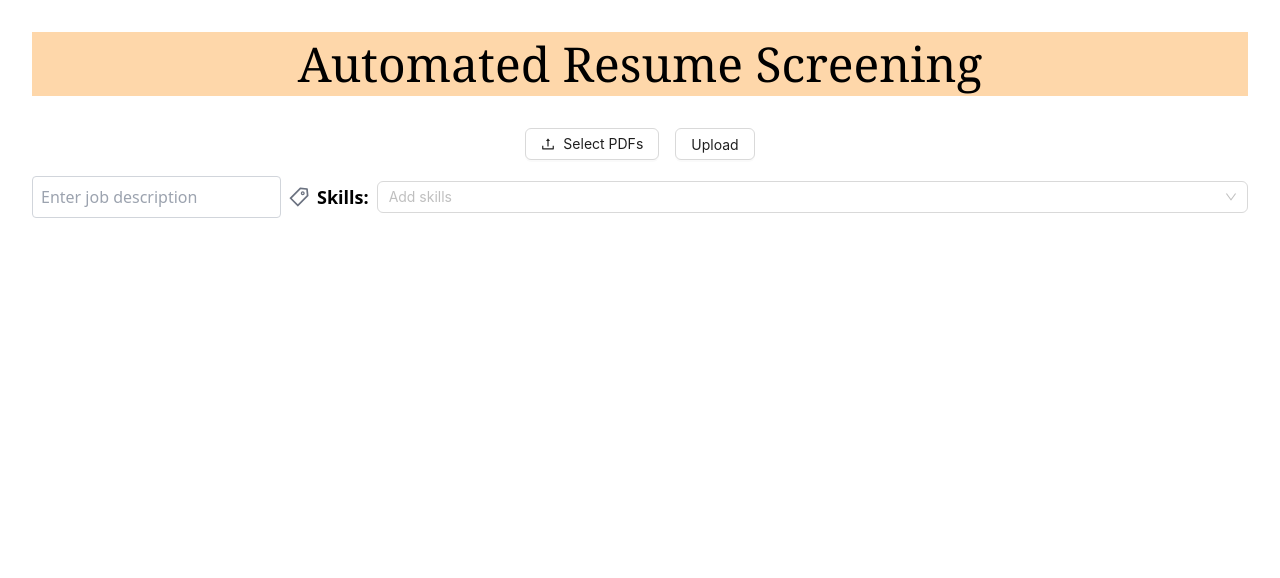
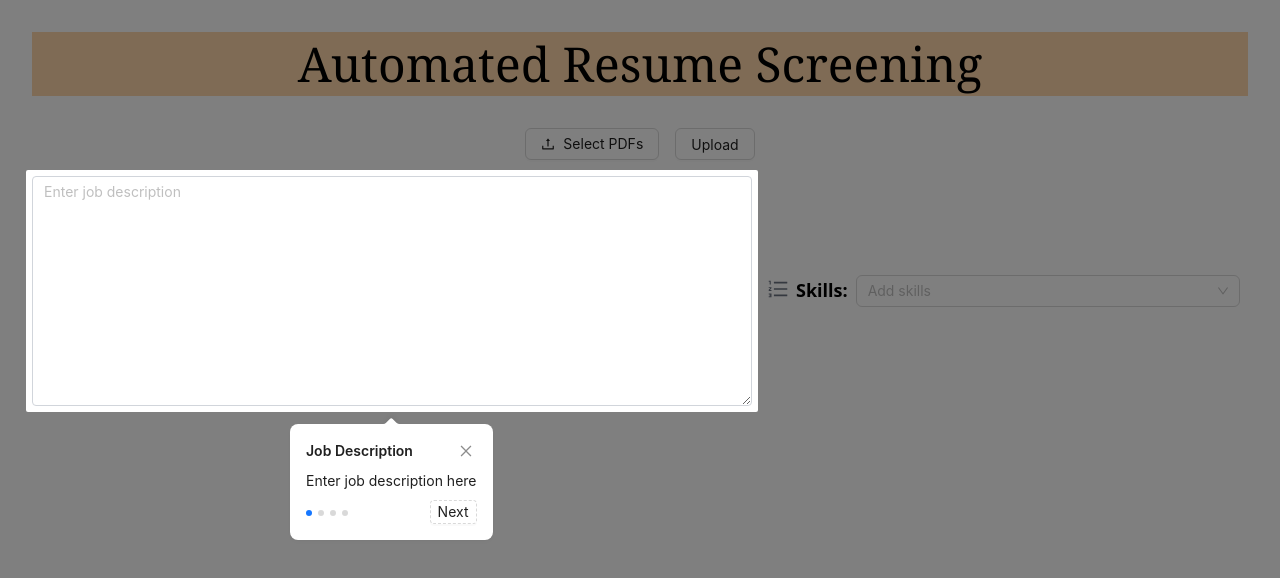
Before and after one commit to parththakkar1818/Automated-Resume-Screening, a React (Create React App) app in the folder frontend/: page / in a window 1280 px wide. Shown: the top 578 px of the page. Built offline with nearby package versions, Linux system fonts and the light colour scheme.

Commit message:
Update Home.jsx with final UI and tour

```diff
--- a/frontend/src/components/Home.jsx
+++ b/frontend/src/components/Home.jsx
@@ -1,4 +1,4 @@
-import React, { useState } from "react";
+import React, { useState ,useRef,useEffect} from "react";
 import {
   Upload,
   Button,
@@ -9,13 +9,18 @@ import {
   Select,
   Collapse,
   Progress,
+  Tooltip,
+  Input,
+  Tour
 } from "antd";
 import {
   UploadOutlined,
   TagOutlined,
   DownloadOutlined,
+  MailTwoTone,
+  OrderedListOutlined,
 } from "@ant-design/icons";
-
+const { TextArea } = Input;
 const { Option } = Select;
 const { Panel } = Collapse;
 
@@ -29,7 +34,41 @@ const Home = () => {
   const [expandedRowKeys, setExpandedRowKeys] = useState([]);
   const [allFiles, setAllFiles] = useState([]);
   const [allMails, setAllMails] = useState([]);
+  const [open, setOpen] = useState(false);
 
+
+
+  const ref1 = useRef(null);
+  const ref2 = useRef(null);
+  const ref3 = useRef(null);
+  const ref4 = useRef(null);
+
+  const steps = [
+    {
+      title: "Job Description",
+      description: "Enter job description here",
+      target: () => ref1.current,
+      nextButtonProps: {type:"dashed" ,children:"Next"}
+    },
+    {
+      title: "Skills",
+      description: "Add required skills here",
+      target: () => ref2.current,
+      nextButtonProps: {type:"dashed" ,children:"Next"}
+    },
+    {
+      title: "Select PDFs",
+      description: "Click here to select PDF files",
+      target: () => ref3.current,
+      nextButtonProps: {type:"dashed" ,children:"Next"}
+    },
+    {
+      title: "Upload",
+      description: "Upload selected files",
+      target: () => ref4.current,
+      nextButtonProps: {type:"dashed" ,children:"Finish"}
+    },
+  ];
 
   const handleFileChange = (info) => {
     setSelectedFiles(info.fileList);
@@ -215,8 +254,12 @@ const Home = () => {
       <h1 className="text-5xl font-serif bg-orange-200 p-2 mb-8 text-center">
         Automated Resume Screening
       </h1>
+      {/* <Button onClick={() => setOpen(true)}>
+        Begin Tour
+      </Button> */}
       <div className="flex justify-center items-center mb-4">
         <Upload
+
           multiple
           onChange={handleFileChange}
           fileList={selectedFiles}
@@ -224,25 +267,35 @@ const Home = () => {
           customRequest={() => {}}
           beforeUpload={() => false}
         >
-          <Button icon={<UploadOutlined />}>Select PDFs</Button>
+          <Button icon={<UploadOutlined />} ref={ref3}>Select PDFs</Button>
         </Upload>
-        <Button onClick={uploadPDFs} className="ml-4" loading={loading}>
+        <Button ref={ref4} onClick={uploadPDFs} className="ml-4" loading={loading} >
           Upload
         </Button>
       </div>
-      <div className="flex justify-center items-center mb-4">
-        <input
-          className="p-2 border border-gray-300 rounded mr-2"
+      <div className="flex items-center mb-4 space-x-4">
+        <div ref={ref1} className="w-3/5">
+
+          <TextArea
+            // ref={ref1}
+            title="Job  Description"
+            className="border border-gray-300 rounded"
             type="text"
             placeholder="Enter job description"
             value={jobDescription}
             onChange={handleJobDescriptionChange}
+            rows={10}
           />
-        <TagOutlined className="text-xl text-gray-500 mr-2" />
-        <span className="text-lg font-semibold mr-2">Skills:</span>
+        </div>
+
+        <div ref={ref2} className="w-2/5">
+
+          <OrderedListOutlined className="text-xl text-gray-500 mr-2" />
+          <span className="text-lg font-semibold mr-2" >Skills:</span>
           <Select
+
             mode="tags"
-          style={{ width: "10%" }}
+            style={{ width: "80%" }}
             placeholder="Add skills"
             value={skills}
             onChange={handleSkillChange}
@@ -254,6 +307,7 @@ const Home = () => {
             <Option key="Skill3">Skill3</Option> */}
           </Select>
         </div>
+      </div>
       {loading && (
         <div className="mt-8 text-center">
           <Spin tip="Processing files..." size="large" />
@@ -261,9 +315,29 @@ const Home = () => {
       )}
       {results.length > 0 && (
         <div className="mt-8">
-          <h2 className="text-2xl font-bold mb-4">Results:</h2>
-          <button onClick={handleDownloadAll}>Download all</button>
-          <button onClick={sendMail}>Send mail</button>
+          <h2 className="text-2xl font-bold mb-4 flex justify-center">
+            Results
+          </h2>
+          {/* <Button onClick={uploadPDFs} className="ml-4" loading={loading}>
+          Upload
+          </Button> */}
+          {/* <button onClick={handleDownloadAll}>Download all</button> */}
+          <div className="mb-9 mt-5 flex justify-center items-center">
+            <Button onClick={handleDownloadAll} className="mr-5 ">
+              <Tooltip title="Download all best suited Resumes">
+
+                <DownloadOutlined className=" align-middle mb-1 mr-2"/>
+                Download All
+              </Tooltip>
+            </Button>
+            <Button onClick={sendMail} className="">
+            <Tooltip title="Mail selected candidates">
+
+              <MailTwoTone className=" align-middle mb-1 mr-2" />
+              Send Mail
+            </Tooltip>
+            </Button>
+          </div>
           <Table
             dataSource={results}
             columns={columns}
@@ -296,6 +370,11 @@ const Home = () => {
           />
         </div>
       )}
+      <Tour
+        steps={steps}
+        isOpen={open}
+        onRequestClose={() => setOpen(false)}
+      />
     </div>
   );
 };
```
Lines whose indentation alone changed are shown as unchanged.
